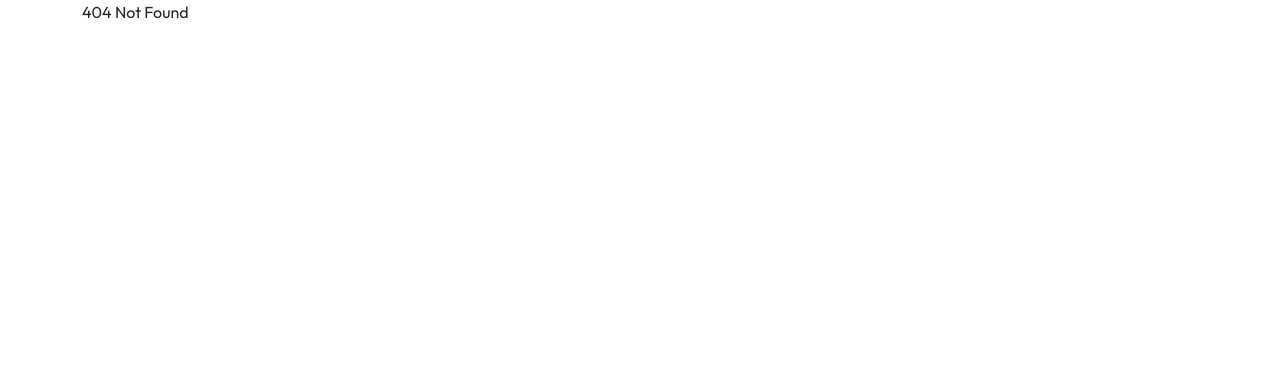
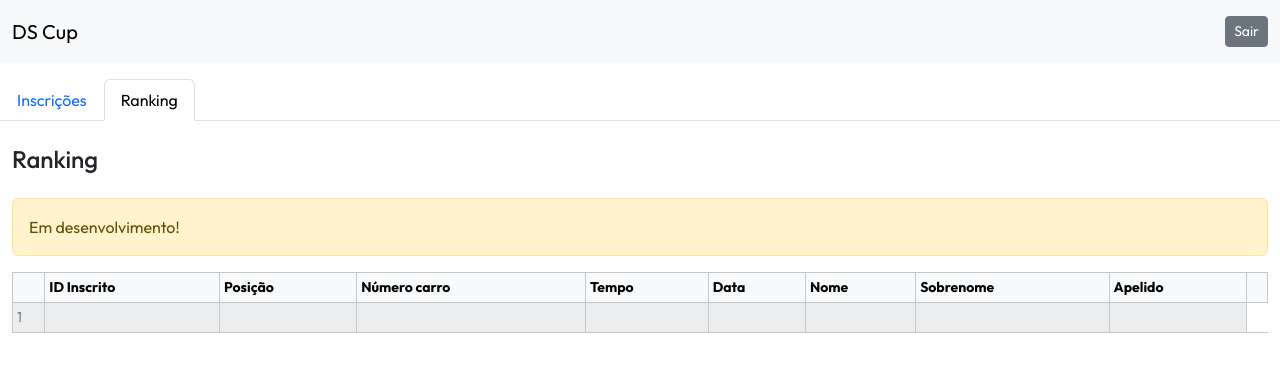
Before and after one commit to fabio-bueno-oliveira/deutschcup-frontend, a React (Vite) app: page /admin/ranking in a window 1280 px wide. Before the commit this address had no page. Shown: the top 372 px of the page. Built offline with nearby package versions, Linux system fonts and the light colour scheme; no server answers; sample sign-in values are in the browser's storage.

Commit message:
Implementando listagem e fetch de rankings

```diff
--- /dev/null
+++ b/src/api/ranking.js
@@ -0,0 +1,50 @@
+import { createBrowserHistory } from 'history';
+
+export const history = createBrowserHistory();
+
+const BASE_URL = "https://deutschcup-a6b22e51057c.herokuapp.com";
+
+export function authHeader() {
+  let user = JSON.parse(localStorage.getItem('user'));
+  if (user && user.token) {
+    return { 'Authorization': 'Bearer ' + user.token };
+  } else {
+    return {};
+  }
+}
+
+export const rankingService = {
+  getRanking,
+  logout
+};
+
+function getRanking() {
+  const requestOptions = {
+    method: 'GET',
+    headers: authHeader()
+  };
+  return fetch(`${BASE_URL}/ranking`, requestOptions).then(handleResponse);
+}
+
+function logout() {
+  localStorage.removeItem('user');
+  localStorage.removeItem('token');
+}
+
+function handleResponse(response) {
+  return response.text().then(text => {
+    const data = text && JSON.parse(text);
+    if (!response.ok) {
+        if (response.status === 401) {
+          // auto logout if 401 response returned from api
+          logout();
+          history.push('/');
+          window.location.href = window.location.href;
+        }
+
+      const error = (data && data.message) || response.statusText;
+      return Promise.reject(error);
+    }
+    return data;
+  });
+}
--- a/src/pages/Admin/Home/index.jsx
+++ b/src/pages/Admin/Home/index.jsx
@@ -9,6 +9,7 @@ import Navbar from 'react-bootstrap/Navbar';
 import Button from 'react-bootstrap/Button';
 import Table from 'react-bootstrap/Table';
 import Badge from 'react-bootstrap/Badge';
+import Nav from 'react-bootstrap/Nav';
 // import { CSVLink, CSVDownload } from "react-csv";
 
 function Home () {
@@ -52,6 +53,18 @@ function Home () {
           </Navbar.Collapse>
         </Container>
       </Navbar>
+      <Nav
+        activeKey="/admin/home"
+        variant="tabs"
+        className="mt-3"
+      >
+        <Nav.Item>
+          <Nav.Link active disabled>Inscrições</Nav.Link>
+        </Nav.Item>
+        <Nav.Item>
+          <Nav.Link href="/admin/ranking">Ranking</Nav.Link>
+        </Nav.Item>
+      </Nav>
       <Container fluid>
         <Row>
           <Col>
--- /dev/null
+++ b/src/pages/Admin/Ranking/index.jsx
@@ -0,0 +1,126 @@
+import { useEffect } from 'react';
+import { useDispatch, useSelector } from 'react-redux';
+import { userActions } from '../../../store/actions/authentication';
+import { rankingInfos } from '../../../store/actions/ranking';
+import Container from 'react-bootstrap/Container';
+import Row from 'react-bootstrap/Row';
+import Col from 'react-bootstrap/Col';
+import Navbar from 'react-bootstrap/Navbar';
+import Button from 'react-bootstrap/Button';
+import Table from 'react-bootstrap/Table';
+import Nav from 'react-bootstrap/Nav';
+import Alert from 'react-bootstrap/Alert';
+
+function Ranking () {
+
+  document.title = 'Ranking - Deutsch Cup';
+  const loggedUser = JSON.parse(localStorage.getItem('user'));
+  const dispatch = useDispatch();
+
+  useEffect(() => {
+    dispatch(rankingInfos.getRanking());
+  }, [dispatch]);
+
+  const logout = () => {
+    dispatch(userActions.logout());
+  }
+
+  const rankings = useSelector(state => state.rankings);
+
+  return (
+    <>
+      <Navbar className="bg-body-tertiary">
+        <Container fluid>
+          <Navbar.Brand href="/admin/home">DS Cup</Navbar.Brand>
+          <Navbar.Toggle />
+          <Navbar.Collapse className="justify-content-end">
+            <Navbar.Text>
+              {loggedUser.nome}
+              <Button
+                variant="secondary"
+                size="sm"
+                style={{ marginLeft: '10px'}}
+                onClick={() => logout()}
+              >
+                Sair
+              </Button>
+            </Navbar.Text>
+          </Navbar.Collapse>
+        </Container>
+      </Navbar>
+      <Nav
+        activeKey="/admin/ranking"
+        variant="tabs"
+        className="mt-3"
+      >
+        <Nav.Item>
+          <Nav.Link href="/admin/home">Inscrições</Nav.Link>
+        </Nav.Item>
+        <Nav.Item>
+          <Nav.Link active disabled>Ranking</Nav.Link>
+        </Nav.Item>
+      </Nav>
+      <Container fluid>
+        <Row>
+          <Col>
+            <h4 className="my-4">Ranking</h4>
+            {/* <input type="time" step="0.001"></input>
+            <input id="test" type="datetime-local" step="0.001"></input> */}
+            <Alert variant='warning'>
+              Em desenvolvimento!
+            </Alert>
+            {rankings.requesting ? (
+              <p>Carregando...</p>
+            ) : (
+              <>
+                <div>
+                  <Table
+                    responsive="sm"
+                    bordered
+                    hover
+                    striped
+                    variant="light"
+                    size="sm"
+                    style={{ fontSize: "14px", overflow: "scroll", marginBottom: "50px" }}
+                  >
+                    <thead>
+                      <tr>
+                        <th></th>
+                        <th>ID Inscrito</th>
+                        <th>Posição</th>
+                        <th>Número carro</th>
+                        <th>Tempo</th>
+                        <th>Data</th>
+                        <th>Nome</th>
+                        <th>Sobrenome</th>
+                        <th>Apelido</th>
+                        <th></th>
+                      </tr>
+                    </thead>
+                    <tbody>
+                      {rankings?.list.map((ranking, key) => (
+                        <tr key={key}>
+                          <td style={{color:'gray', cursor:'default'}}>{key + 1}</td>
+                          <td>{ranking.id_inscrito}</td>
+                          <td>{ranking.posicao}</td>
+                          <td>{ranking.numero_carro}</td>
+                          <td>{ranking.tempo}</td>
+                          <td>{ranking.data}</td>
+                          <td>{ranking.nome}</td>
+                          <td>{ranking.sobrenome}</td>
+                          <td>{ranking.apelido}</td>
+                        </tr>
+                      ))}
+                    </tbody>
+                  </Table>
+                </div>
+              </>
+            )}
+          </Col>
+        </Row>
+      </Container>
+    </>
+  );
+};
+
+export default Ranking;
--- a/src/routes.jsx
+++ b/src/routes.jsx
@@ -15,6 +15,7 @@ import LoginPage from './pages/Login';
 import MinhaConta from './pages/Admin/MinhaConta';
 import Home from './pages/Admin/Home';
 import InscricaoDetalhe from './pages/Admin/InscricaoDetalhe';
+import Ranking from './pages/Admin/Ranking';
 
 function AppRoutes () {
 
@@ -39,8 +40,9 @@ function AppRoutes () {
           <Route path="/login" element={<LoginPage />} />
           <Route element={<RequireAuth />}>
             <Route path="/admin/home" element={<Home />} />
+            <Route path="/admin/inscricao/:inscricaoId" element={<InscricaoDetalhe />} />
+            <Route path="/admin/ranking" element={<Ranking />} />
             <Route path="/admin/minha-conta" element={<MinhaConta />} />
-            <Route path="/admin/inscricao/:inscricaoId" element={<InscricaoDetalhe />} />
           </Route>
           <Route path="*" element={<NotFound />} />
         </Routes>
--- /dev/null
+++ b/src/store/actions/ranking.js
@@ -0,0 +1,25 @@
+import { rankingTypes } from '../types/ranking';
+import { rankingService } from '../../api/ranking';
+import { createBrowserHistory } from 'history';
+
+export const history = createBrowserHistory();
+
+export const rankingInfos = {
+  getRanking: getRanking
+};
+
+function getRanking() {
+  return dispatch => {
+    dispatch(request());
+
+    rankingService.getRanking()
+      .then(
+        list => dispatch(success(list)),
+        error => dispatch(failure(error.toString()))
+      );
+  };
+
+  function request() { return { type: rankingTypes.GET_RANKINGS_REQUEST } }
+  function success(list) { return { type: rankingTypes.GET_RANKINGS_SUCCESS, list } }
+  function failure(error) { return { type: rankingTypes.GET_RANKINGS_FAILURE, error } }
+}
--- a/src/store/reducers/index.js
+++ b/src/store/reducers/index.js
@@ -3,6 +3,7 @@ import { authentication } from './authentication';
 import { user } from './user';
 import { preinscricoes } from './preinscricoes';
 import { inscricoes } from './inscricoes';
+import { rankings } from './ranking';
 import { localidades } from './localidades';
 
 const rootReducer = combineReducers({
@@ -10,6 +11,7 @@ const rootReducer = combineReducers({
   user,
   preinscricoes,
   inscricoes,
+  rankings,
   localidades
 });
 
--- /dev/null
+++ b/src/store/reducers/ranking.js
@@ -0,0 +1,62 @@
+import { rankingTypes } from '../types/ranking';
+
+const initialState = {
+  requesting: false,
+  success: false,
+  error: '',
+  list: [
+    {
+      id: '',
+      id_inscrito: '',
+      posicao: '',
+      numero_carro: '',
+      tempo: '',
+      data: '',
+      nome: '',
+      sobrenome: '',
+      apelido: '',
+    }
+  ],
+}
+
+export function rankings(state = initialState, action) {
+  switch (action.type) {
+    case rankingTypes.GET_RANKINGS_REQUEST:
+      return {
+        ...state,
+        requesting: true,
+        success: false,
+        error: ''
+      };
+    case rankingTypes.GET_RANKINGS_SUCCESS:
+      return {
+        ...state,
+        requesting: false,
+        success: true,
+        error: '',
+        list: action.list
+      };
+    case rankingTypes.GET_RANKINGS_FAILURE:
+      return {
+        ...state,
+        requesting: false,
+        success: false,
+        error: 'Erro na solicitação',
+        list: [
+          {
+            id: '',
+            id_inscrito: '',
+            posicao: '',
+            numero_carro: '',
+            tempo: '',
+            data: '',
+            nome: '',
+            sobrenome: '',
+            apelido: '',
+          }
+        ]
+      };
+    default:
+      return state
+  }
+}
--- /dev/null
+++ b/src/store/types/ranking.js
@@ -0,0 +1,5 @@
+export const rankingTypes = {
+  GET_RANKINGS_REQUEST: 'GET_RANKINGS_REQUEST',
+  GET_RANKINGS_SUCCESS: 'GET_RANKINGS_SUCCESS',
+  GET_RANKINGS_FAILURE: 'GET_RANKINGS_FAILURE',
+};
```
